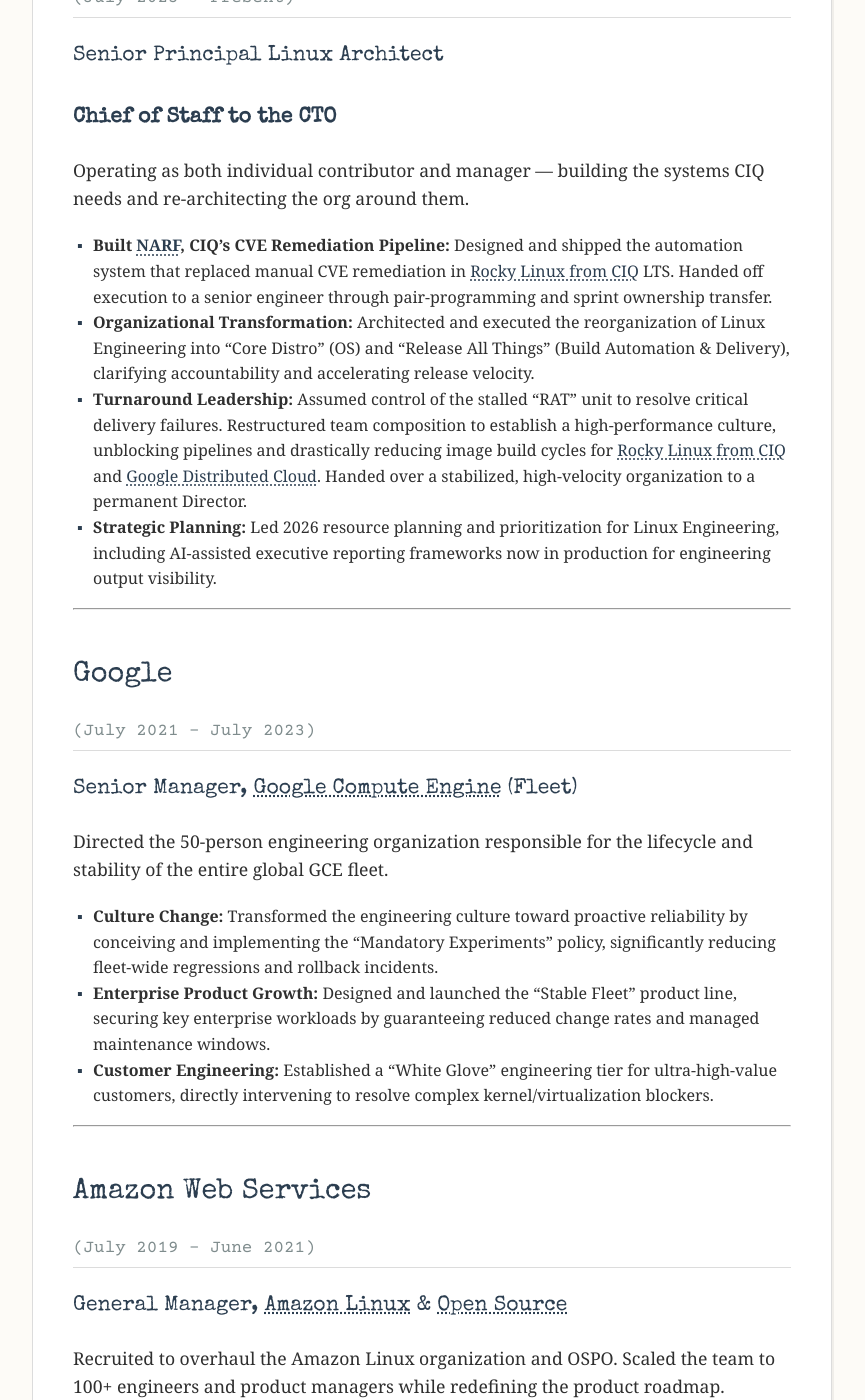
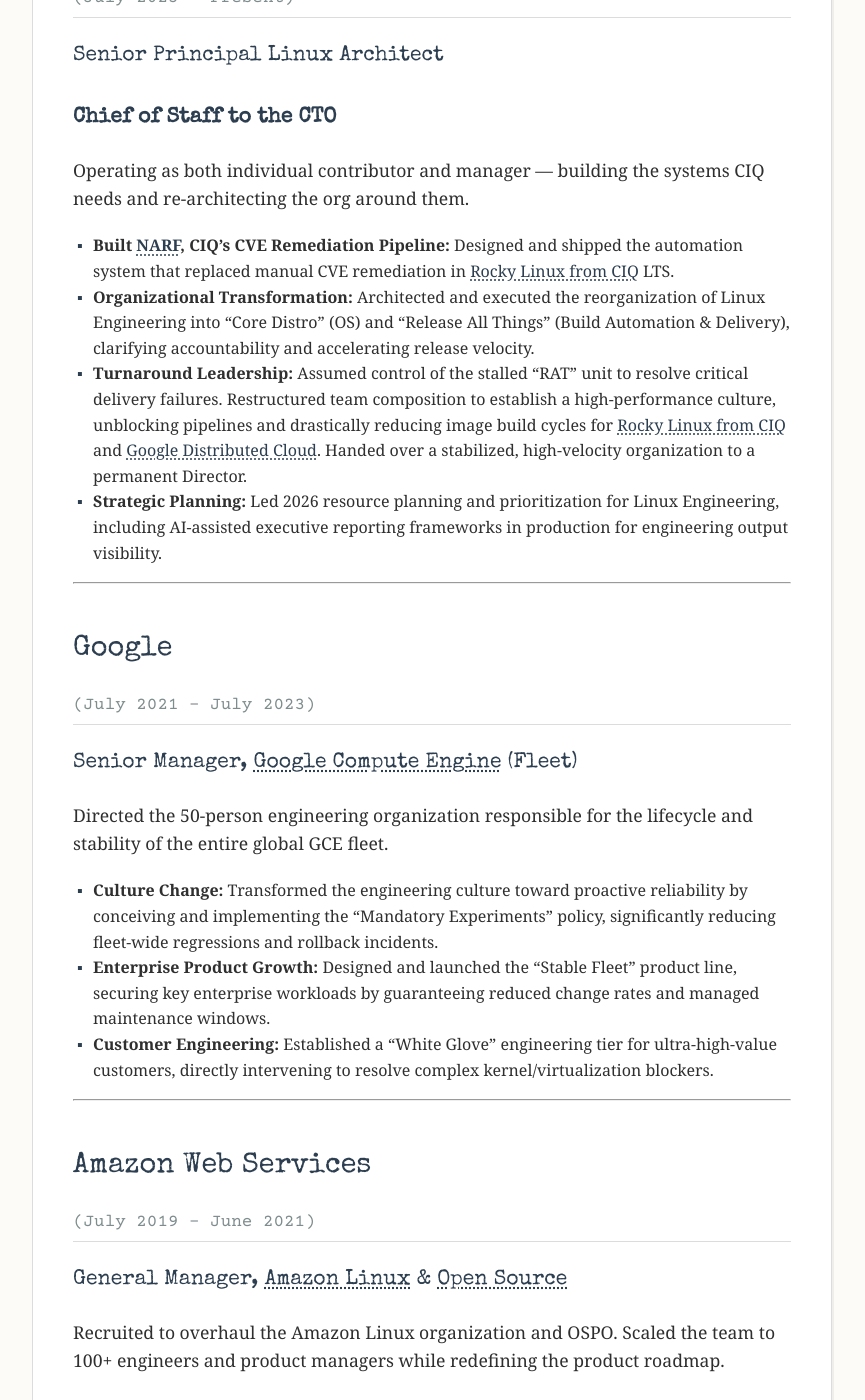
Before and after one commit to maxspevack/spevack.org, a Jekyll site: the page built from resume.md, in a window 1280 px wide and 1400 px high, scrolled down 765 px. Shown: the whole window, without its empty margins (208-1073 px from the left). Built offline with Jekyll 4.4.1, drawn with Linux system fonts in a browser that asks for light colours; some of the changed text lies outside the part shown.

Commit message:
Minor tweaks.

```diff
--- a/resume.md
+++ b/resume.md
@@ -37,10 +37,10 @@
 
 Operating as both individual contributor and manager — building the systems CIQ needs and re-architecting the org around them.
 
-*   **Built [NARF](https://github.com/ctrliq/narf), CIQ's CVE Remediation Pipeline:** Designed and shipped the automation system that replaced manual CVE remediation in [Rocky Linux from CIQ](https://ciq.com/products/rocky-linux/) LTS. Handed off execution to a senior engineer through pair-programming and sprint ownership transfer.
+*   **Built [NARF](https://github.com/ctrliq/narf), CIQ's CVE Remediation Pipeline:** Designed and shipped the automation system that replaced manual CVE remediation in [Rocky Linux from CIQ](https://ciq.com/products/rocky-linux/) LTS.
 *   **Organizational Transformation:** Architected and executed the reorganization of Linux Engineering into "Core Distro" (OS) and "Release All Things" (Build Automation & Delivery), clarifying accountability and accelerating release velocity.
 *   **Turnaround Leadership:** Assumed control of the stalled "RAT" unit to resolve critical delivery failures. Restructured team composition to establish a high-performance culture, unblocking pipelines and drastically reducing image build cycles for [Rocky Linux from CIQ](https://ciq.com/products/rocky-linux/) and [Google Distributed Cloud](https://cloud.google.com/distributed-cloud-air-gapped). Handed over a stabilized, high-velocity organization to a permanent Director.
-*   **Strategic Planning:** Led 2026 resource planning and prioritization for Linux Engineering, including AI-assisted executive reporting frameworks now in production for engineering output visibility.
+*   **Strategic Planning:** Led 2026 resource planning and prioritization for Linux Engineering, including AI-assisted executive reporting frameworks in production for engineering output visibility.
 
 ---
 
```
Also changed, not shown: other parts of resume.md (+1 -1 lines).
